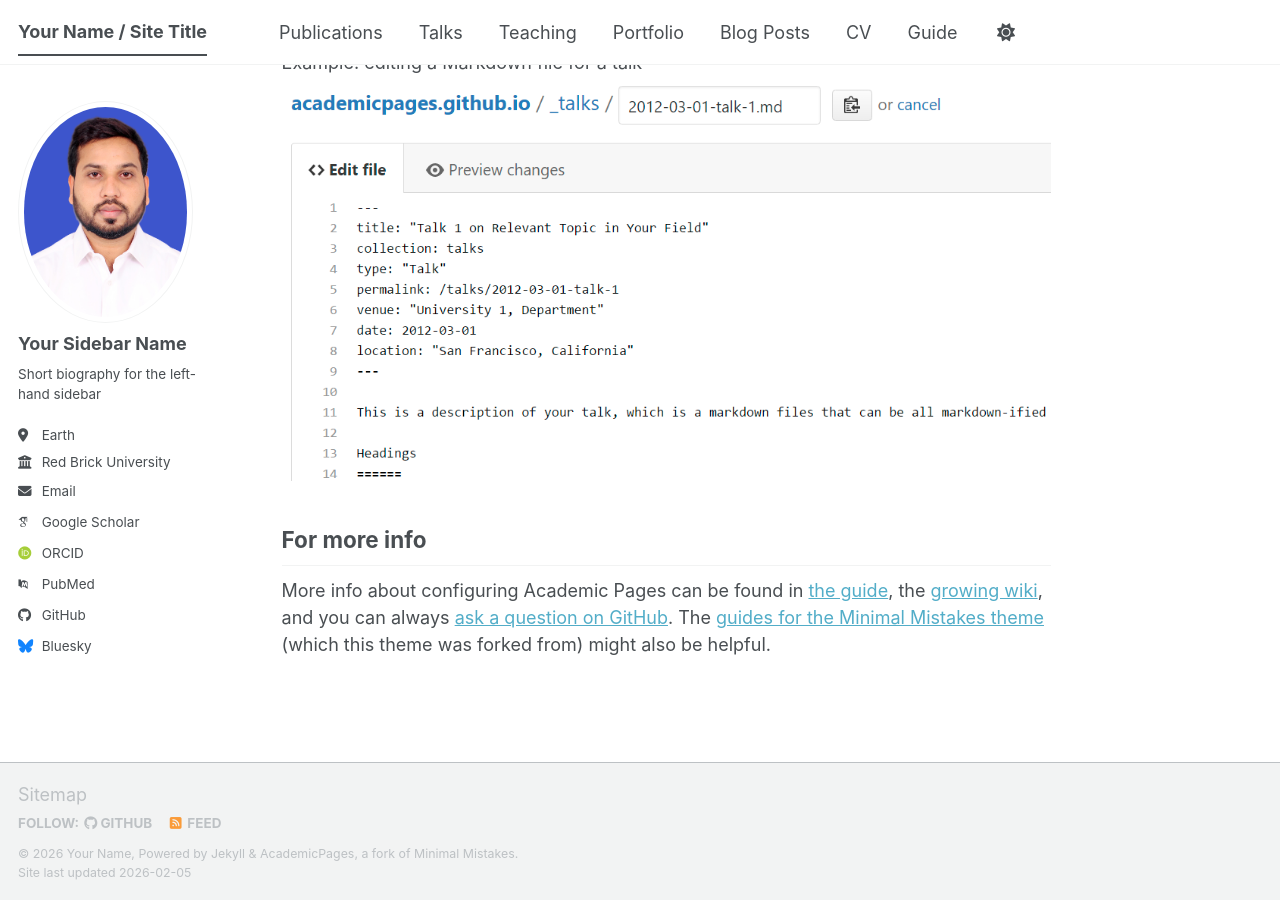
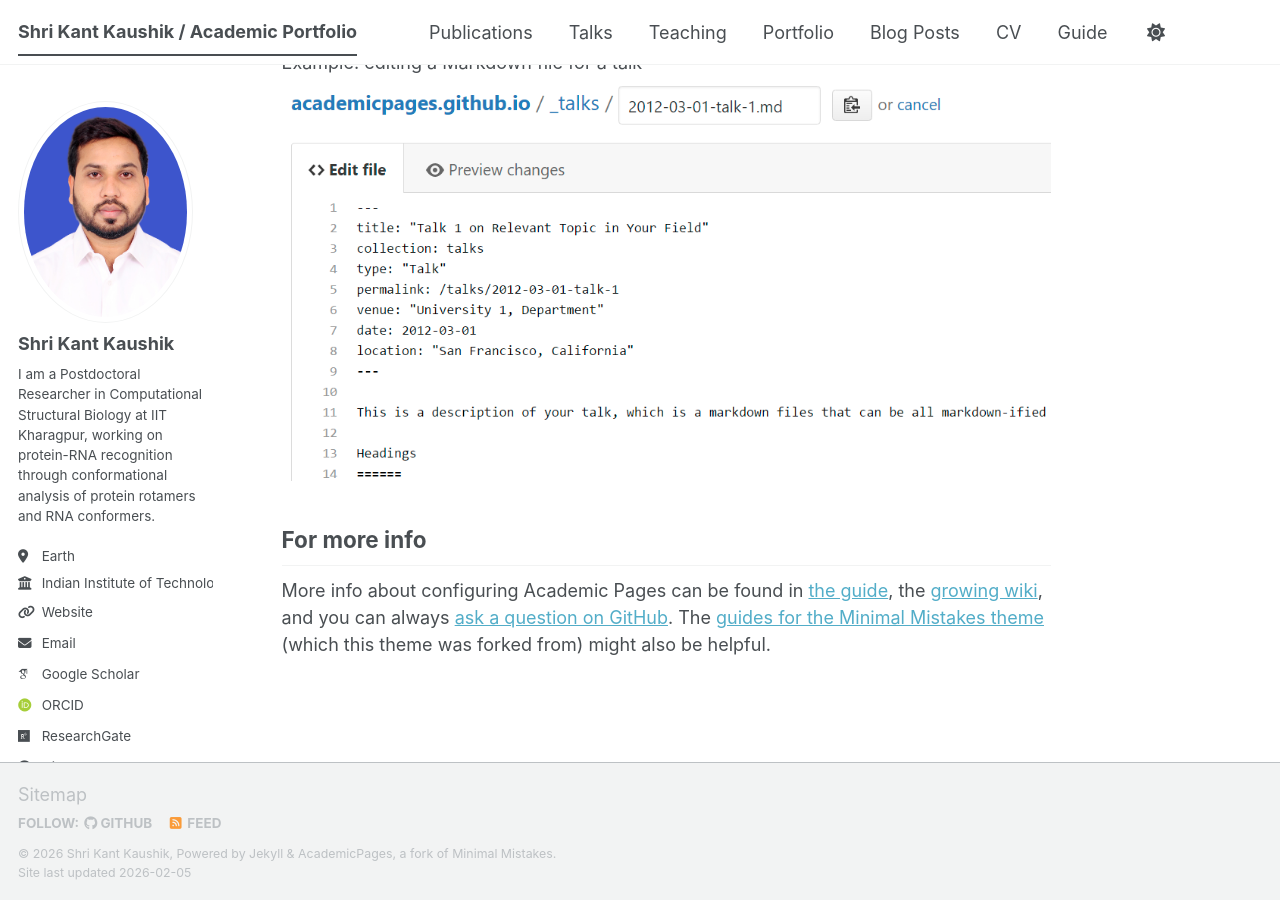
Before and after one commit to shrikantcombio/shrikant-kaushik.github.io, a Jekyll site: the page built from _pages/about.md, in a window 1280 px wide and 900 px high, scrolled down 2692 px. Built offline with Jekyll 4.4.1, drawn with Linux system fonts in a browser that asks for light colours; some web fonts are replaced; a script bundle is joined from its source files by our own code; library files that are not in the unit come from our copies.

Commit message:
my profiles

```diff
--- a/_config.yml
+++ b/_config.yml
@@ -9,14 +9,14 @@
 # Basic Site Settings
 locale                   : "en-US"
 site_theme               : "default" # The available themes options are "default", "air", "sunrise", "mint", "dirt" and "contrast"
-title                    : "Your Name / Site Title"
+title                    : "Shri Kant Kaushik / Academic Portfolio"
 title_separator          : "-"
-name                     : &name "Your Name"
-description              : &description "Your Name's academic portfolio"   # Update this with a general description of your site, this is the default if not overridden by a page
-url                      : https://academicpages.github.io # The base hostname & protocol for your site e.g. "https://[your GitHub username].github.io",
+name                     : &name "Shri Kant Kaushik" # Update this with your name, this is used in the default author profile and as the default site title if not set
+description              : &description "Shri Kant Kaushik's academic portfolio"   # Update this with a general description of your site, this is the default if not overridden by a page
+url                      : https://github.com/shrikantcombio/shrikant-kaushik.github.io # The base hostname & protocol for your site e.g. "https://[your GitHub username].github.io",
                                                            # or if you already have some other page hosted on Github then use "https://[your GitHub username].github.io/[Your Repo Name]"
 baseurl                  : "" # the subpath of your site, e.g. "/blog"
-repository               : "academicpages/academicpages.github.io"
+repository               : "shrikantcombio/shrikant-kaushik.github.io"
 
 # Site Author - The following control what appear as part of the author content on the side bar.
 #               If a field is blank the icon and link will not appear, otherwise it will be shown.
@@ -24,40 +24,42 @@ repository               : "academicpages/academicpages.github.io"
 author:
   # Biographic information
   avatar           : "profile.png"
-  name             : "Your Sidebar Name"
+  name             : "Shri Kant Kaushik"
   pronouns         : # example: "she/her"
-  bio              : "Short biography for the left-hand sidebar"
+  bio              : " I am a Postdoctoral Researcher in Computational Structural Biology at IIT Kharagpur, working on protein-RNA recognition through conformational analysis of protein rotamers and RNA conformers."
   location         : "Earth"
-  employer         : "Red Brick University"
-  uri              : # URL
-  email            : "none@example.org"
+  employer         : "Indian Institute of Technology Kharagpur"
+  uri              : "http://www.csb.iitkgp.ac.in/" # CSB Lab, IIT Kharagpur
+  email            : "shrikantk@iitkgp.ac.in"
 
   # Academic websites
   academia         : # URL
   arxiv            : # URL - Update with the correct link to your profile
-  googlescholar    : "https://scholar.google.com/citations?user=PS_CX0AAAAAJ"
+  googlescholar    : "https://scholar.google.com/citations?user=78IHns4AAAAJ&hl=en" # Update with the correct link to your profile
   inspire-hep      : # URL
   impactstory      : # URL
-  orcid            : "https://orcid.org/yourorcidurl"
+  orcid            : "https://orcid.org/0000-0003-0211-539X" # Update with ORCID
   semantic         : # URL
   ssrn             : # URL
-  pubmed           : "https://www.ncbi.nlm.nih.gov/pubmed/?term=john+snow"
-  researchgate     : # URL
+  pubmed           : # URL
+  researchgate     : "https://www.researchgate.net/profile/Shri-Kant-Kaushik" # Update with the correct link to your profile
   scopus           : # URL
   zotero           : # URL
+
 
 
   # Repositories and software development
   bitbucket        : # Username - Update with your username on the site
   codepen          : # Username
   dribbble         : # Username
-  github           : "academicpages"
-  kaggle           : # Username
-  stackoverflow    : # User number or user number and name (i.e., use "1" or "1/jeff-atwood")
+  github           : "https://github.com/shrikantcombio" # Update with the correct link to your profile
+  gitlab           : "https://gitlab.com/shrikantcombio" # Update with the correct link to your profile
+  kaggle           : "https://www.kaggle.com/shrikant92" # Update with the correct link to your profile
+  stackoverflow    : "https://stackoverflow.com/users/12332500/shri-kant"  # Update with the correct link to your profile
 
   # Social media
   artstation       : # Username
-  bluesky          : "bsky.app" # Replace this with you Bluesky username
+  bluesky          : "shrikantk.bsky.social" # my Bluesky profile, update with the correct link to your profile
   facebook         : # Username
   flickr           : # Username
   foursquare       : # Username
@@ -66,7 +68,7 @@ author:
   keybase          : # Username
   instagram        : # Username
   lastfm           : # Username
-  linkedin         : # Username
+  linkedin         : "https://www.linkedin.com/in/shri-kant-kaushik-iitkgp" # Update with the correct link to your profile
   mastodon         : # URL
   medium           : # URL
   pinterest        : # Username
@@ -74,7 +76,7 @@ author:
   steam            : # Username
   telegram         : # URL
   tumblr           : # Username
-  twitter          : # Username for X / Twitter
+  twitter          : "https://twitter.com/ShrikantKaushik" # Update with the correct link to your profile
   vine             : # Username
   weibo            : # Username
   wikipedia        : # Username
```
